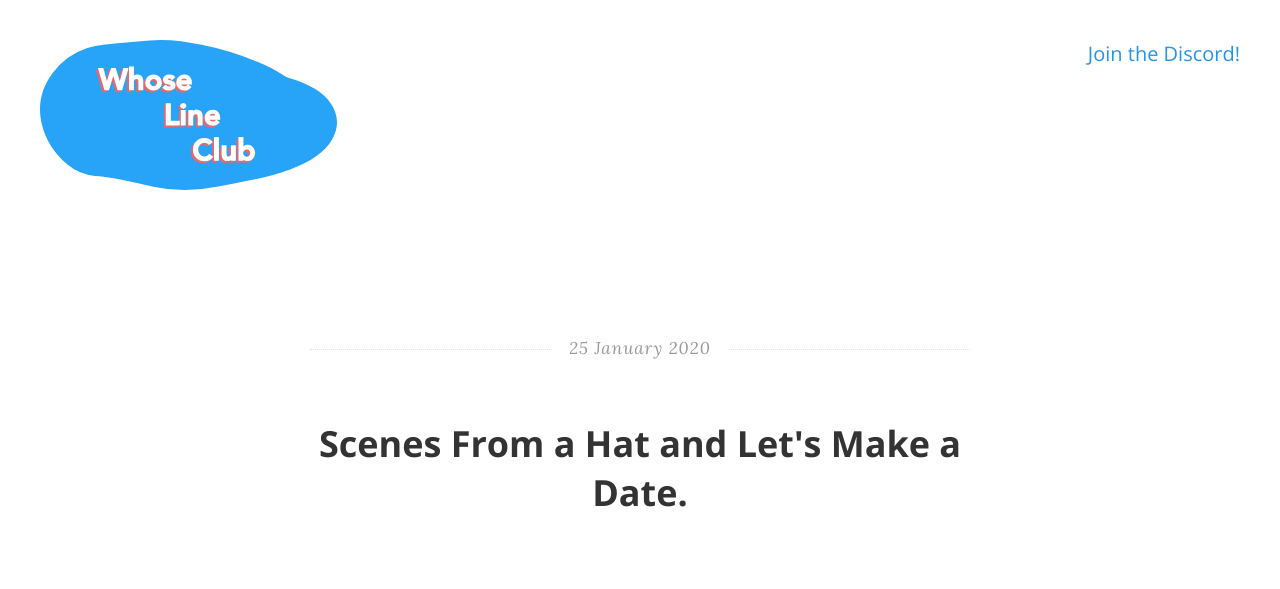
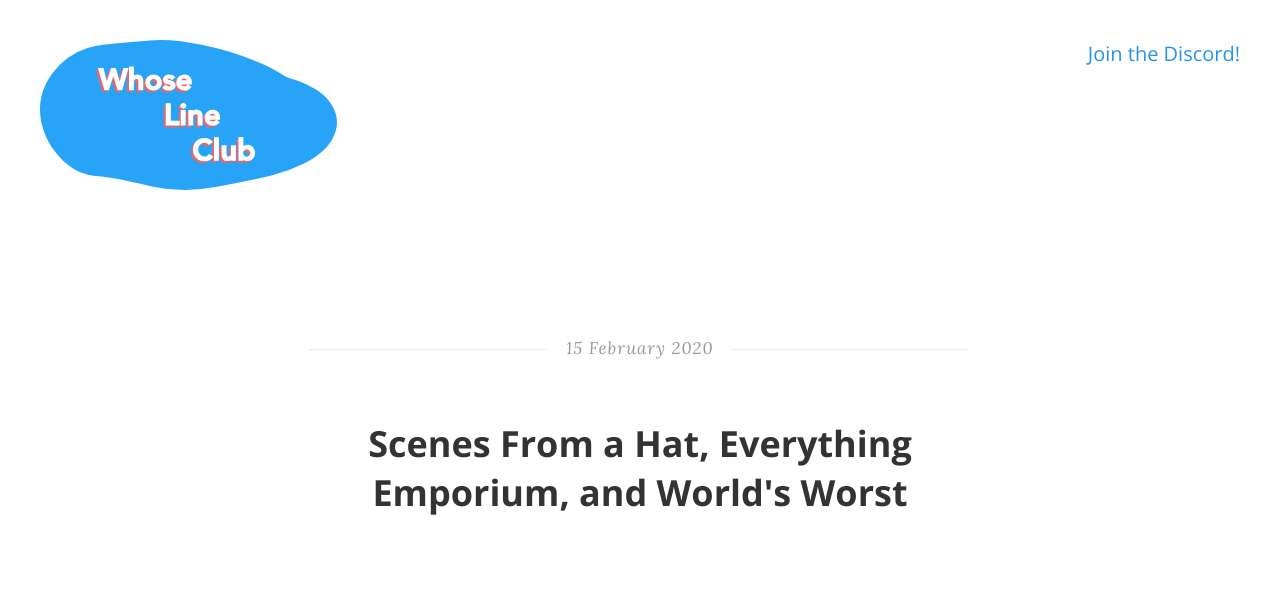
Before and after one commit to WhoseLine/whoseline.club, a Jekyll site: the page built from _posts/2020-02-15-83.md, in a window 1280 px wide and 1400 px high. Shown: the top 589 px of the window. Built offline with Jekyll 4.4.1, drawn with Linux system fonts in a browser that asks for light colours; some of the changed text lies outside the part shown; grey boxes are pictures that could not be loaded.

Commit message:
Feb. 15th

```diff
--- a/_posts/2020-02-15-83.md
+++ b/_posts/2020-02-15-83.md
@@ -1,8 +1,8 @@
 ---
 layout: post
-title:  "Scenes From a Hat and Let's Make a Date."
-date:   2020-01-25 21:30:00
-youtube: VMvNwqHDmKg
+title:  "Scenes From a Hat, Everything Emporium, and World's Worst"
+date:   2020-02-15 21:30:00
+youtube: YQCmH98dRtI
 ---
 
-In this dual episode we play Scenes From a Hat and Let's Make a Date.
+In this inside edition of Whose Line Club we play Scenes From a Hat, Everything Emporium, and World's Worst
```
